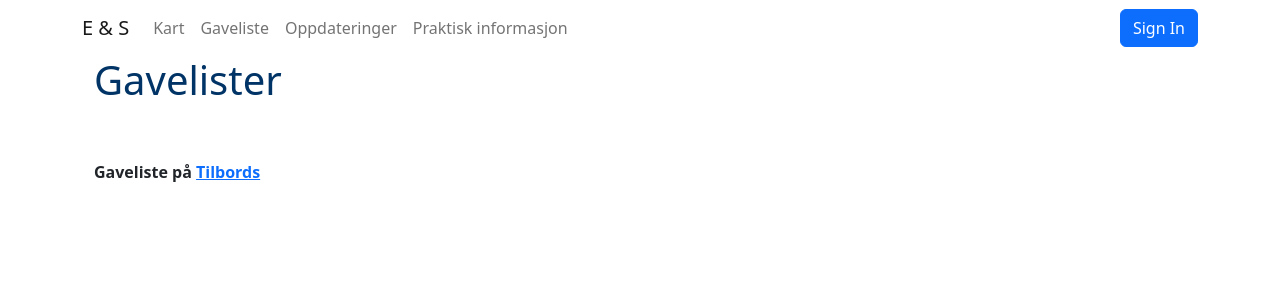
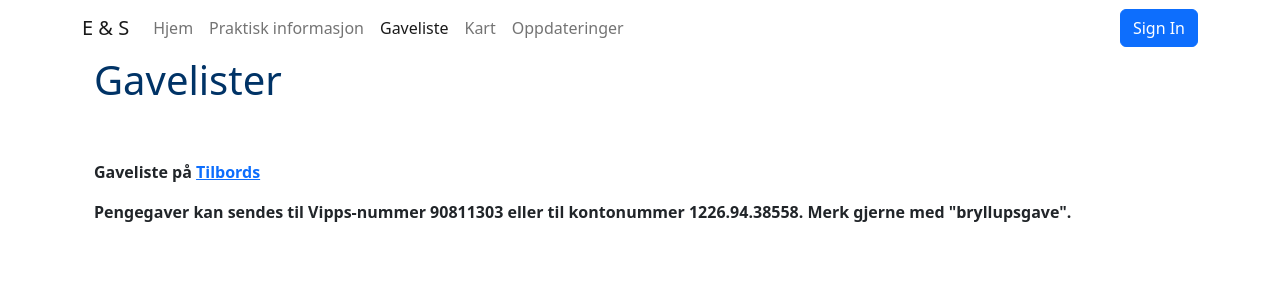
Before and after one commit to erikhole/bryllup, a React (Create React App) app: page /gavelister in a window 1280 px wide. Shown: the top 300 px of the page. Built offline with nearby package versions, Linux system fonts and the light colour scheme; no server answers.

Commit message:
close #1
Signed-off-by: Erik Hole <erik.hole@norskdatateknikk.no>

```diff
--- a/src/Components/Gavelister.js
+++ b/src/Components/Gavelister.js
@@ -11,6 +11,13 @@ const Gavelister = () => {
           Tilbords
         </a>
       </p>
+      <p>
+        Pengegaver kan sendes til Vipps-nummer
+        <span className="font-weight-bold"> 90811303</span> eller til
+        kontonummer
+        <span className="font-weight-bold"> 1226.94.38558</span>. Merk gjerne
+        med "bryllupsgave".
+      </p>
     </Container>
   );
 };
--- a/src/Components/Homepage.js
+++ b/src/Components/Homepage.js
@@ -95,25 +95,22 @@ const Homepage = () => {
       <h3 className="pt-5 pb-2 text-center">
         Vigsel blir i Julebygda kirke kl. 13:45
       </h3>
-      <div ref={imageContainerRef} className="image-container">
+      <div ref={imageContainerRef} className="image-container mb-2">
         <img
           className="imgs"
           src="https://kagi.com/proxy/julebygda2.jpg?c=ggGFvKBjpQ9pdvrnO3yU7Byt2lzssOuV8Sky94ja3TgvBvBSRXLLFJkfC4vs6c-3w2HYSXmUzB1LnhrodYuqHJgvDqXjDYG_iHPXWUjsBjbCOz7mciivu86lnMe3VK4Y2e0vPth7V1bD17hum65IZw%3D%3D"
           alt="Julbygda kirke"
-          style={{ maxWidth: '100%', height: 'auto' }}
         />
         <div ref={shadowRef} className="shadow"></div>
       </div>
-
       <h3 className="pt-5 pb-2 text-center">
         Etterpå blir det middag på Løå på Lea (klokkeslett kommer)
       </h3>
-      <div ref={imageContainerRef2} className="image-container">
+      <div ref={imageContainerRef2} className="image-container mt-2">
         <img
           className="imgs"
           src="https://kagi.com/proxy/th?c=3SgynE8ofVcfX71I7M3hS6GDC2_gG-mWxdmR1ay6nb9s746JyMFYno6YxwPUF7DD1clWVKe-cWQPHEwHctjoJAZoUh6DyIkRP0KL0kA6A6pvh-OxeGqZsbAUURqovCXK"
           alt="løå på lea"
-          style={{ maxWidth: '100%', height: 'auto' }}
         />
         <div ref={shadowRef2} className="shadow"></div>
       </div>
--- a/src/Components/Informasjon.js
+++ b/src/Components/Informasjon.js
@@ -24,12 +24,12 @@ const Informasjon = () => {
       </p>
       <div className="row">
         <div className="col-md-6">
-          <h2>Dato og tid i Kirka</h2>
+          <h2>Dato og tid i kirka</h2>
           <p>Dato: 01.06.24</p>
           <p>Tid: 13:45</p>
           <h2>Sted</h2>
           <p>
-            Adresse Julbygda kapell:
+            Adresse Julebygda kapell:
             <a href="https://www.google.com/url?sa=t&rct=j&q=&esrc=s&source=web&cd=&cad=rja&uact=8&ved=2ahUKEwj8_OKO7-uDAxXSFBAIHWOdCuwQ4kB6BAg4EAM&url=%2Fmaps%2Fplace%2F%2Fdata%3D!4m2!3m1!1s0x463a49b2fb8f28db%3A0x90c18982c55bb09e%3Fsa%3DX%26ved%3D2ahUKEwj8_OKO7-uDAxXSFBAIHWOdCuwQ4kB6BAgQEAA&usg=AOvVaw1W4MJ9qurwQlVb5CWd_qyv&opi=89978449">
               Leiteveien 150, 4312 Sandnes
             </a>
--- a/src/Components/Navbar.js
+++ b/src/Components/Navbar.js
@@ -2,7 +2,7 @@ import React, { useEffect, useState } from 'react';
 import Container from 'react-bootstrap/Container';
 import Nav from 'react-bootstrap/Nav';
 import Navbar from 'react-bootstrap/Navbar';
-import { Link } from 'react-router-dom';
+import { Link, useLocation } from 'react-router-dom'; // Add useLocation import
 import SignIn from './auth/signInWithEmail';
 import { getAuth, onAuthStateChanged } from 'firebase/auth';
 
@@ -10,6 +10,7 @@ const NavBar = () => {
   const [user, setUser] = useState(null);
   const [isHovered, setIsHovered] = useState(false);
   const auth = getAuth();
+  const location = useLocation(); // Add useLocation hook
 
   useEffect(() => {
     const unsubscribe = onAuthStateChanged(auth, (user) => {
@@ -62,17 +63,47 @@ const NavBar = () => {
         <Navbar.Toggle aria-controls="basic-navbar-nav" />
         <Navbar.Collapse id="basic-navbar-nav">
           <Nav className="me-auto">
-            <Nav.Link as={Link} to="/kart">
+            <Nav.Link as={Link} to="/" active={location.pathname === '/'}>
+              {' '}
+              {/* Add active prop */}
+              Hjem
+            </Nav.Link>
+            <Nav.Link
+              as={Link}
+              to="/informasjon"
+              active={location.pathname === '/informasjon'}
+            >
+              {' '}
+              {/* Add active prop */}
+              Praktisk informasjon
+            </Nav.Link>
+            <Nav.Link
+              as={Link}
+              to="/gavelister"
+              active={location.pathname === '/gavelister'}
+            >
+              {' '}
+              {/* Add active prop */}
+              Gaveliste
+            </Nav.Link>
+            <Nav.Link
+              as={Link}
+              to="/kart"
+              active={location.pathname === '/kart'}
+            >
+              {' '}
+              {/* Add active prop */}
               Kart
             </Nav.Link>
-            <Nav.Link as={Link} to="/gavelister">
-              Gaveliste
-            </Nav.Link>
-            <Nav.Link as={Link} to="/oppdateringer">
+
+            <Nav.Link
+              as={Link}
+              to="/oppdateringer"
+              active={location.pathname === '/oppdateringer'}
+            >
+              {' '}
+              {/* Add active prop */}
               Oppdateringer
-            </Nav.Link>
-            <Nav.Link as={Link} to="/informasjon">
-              Praktisk informasjon
             </Nav.Link>
           </Nav>
           {user ? (
--- a/src/Components/mapComponent.js
+++ b/src/Components/mapComponent.js
@@ -39,7 +39,7 @@ function OpenStreetMapComponent() {
   });
 
   return (
-    <div style={{ height: '400px' }}>
+    <div style={{ height: '100vh' }}>
       <MapContainer
         center={[58.85565888517952, 5.658234571041399]}
         zoom={12}
--- a/src/index.css
+++ b/src/index.css
@@ -13,17 +13,28 @@ code {
 }
 
 .image-container {
+  margin: auto; /* Center the container */
   position: relative;
-  display: inline-block;
+  width: 100%;
+  max-width: 50rem; /* Adjust based on your preference */
+}
+
+.image-container::before {
+  content: '';
+  display: block;
+  padding-top: 56.25%; /* Aspect ratio */
 }
 
 .imgs {
-  max-width: 100%;
-  height: auto;
+  position: absolute;
+  top: 0;
+  left: 0;
+  width: 100%;
+  height: 100%;
   border-radius: 10px;
   border: 1px solid #d4af37;
-  position: relative;
-  z-index: 2;
+  object-fit: cover; /* Cover the container without losing aspect ratio */
+  z-index: 2; /* Ensure image is above the shadow */
 }
 
 .carousel-control-next,
```
Also changed, not shown: 9 other files (tests, documents, lock files or other folders).
